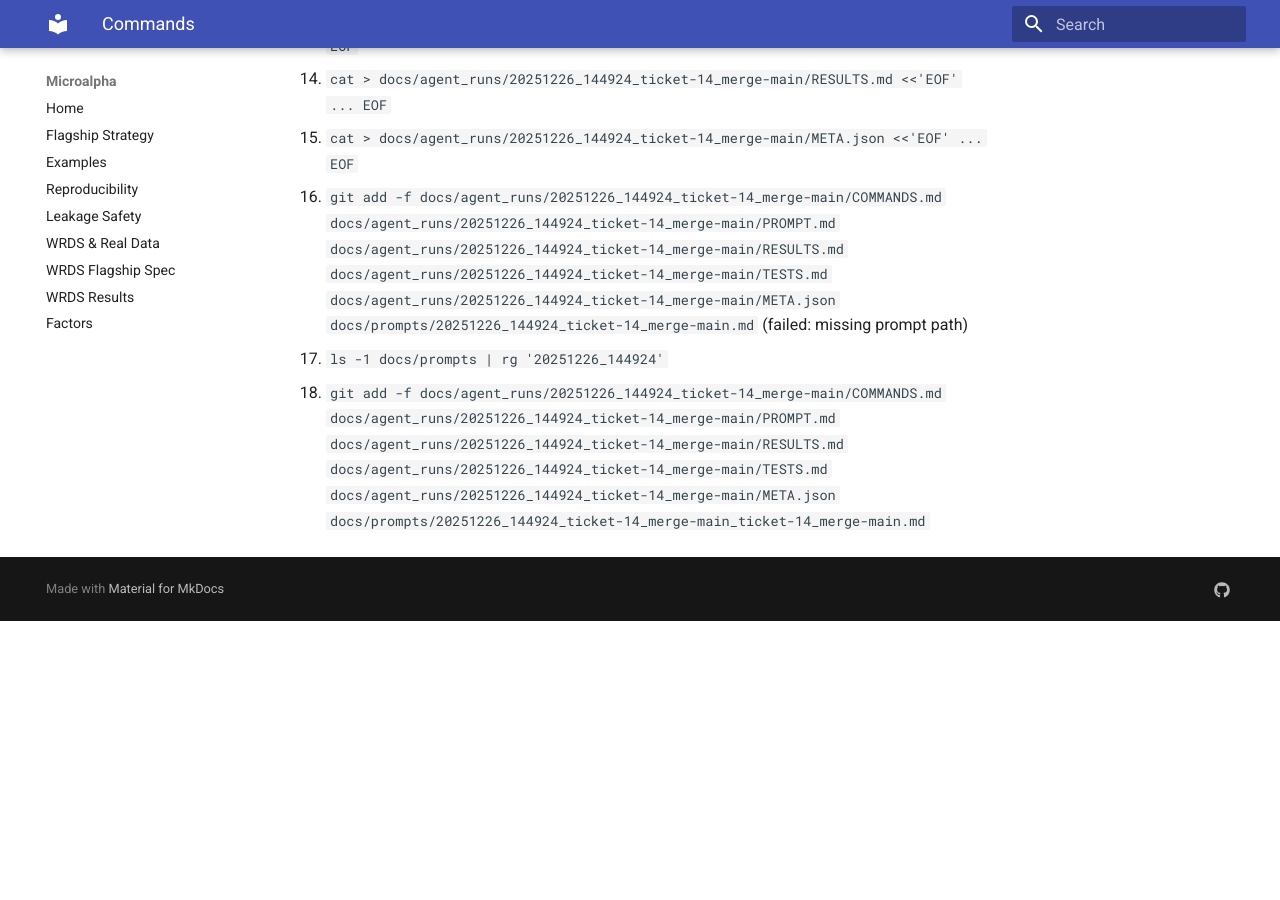
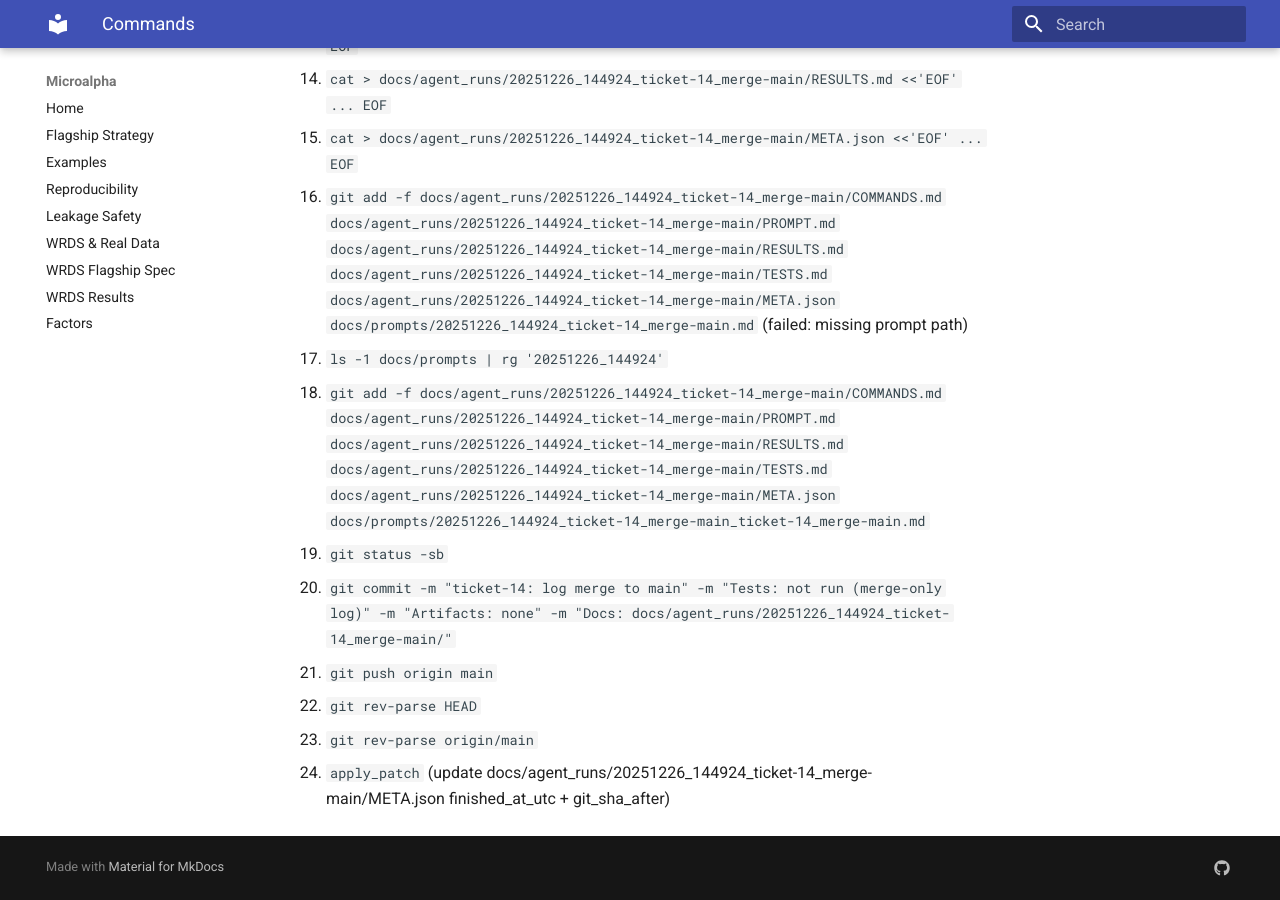
Before and after one commit to MateoBodon/microalpha, an MkDocs documentation site: the page built from docs/agent_runs/20251226_144924_ticket-14_merge-main/COMMANDS.md, in a window 1280 px wide and 900 px high, scrolled down 627 px. Built offline with MkDocs 1.6.1 and Material for MkDocs 9.7.7, drawn with Linux system fonts in a browser that asks for light colours; before the commit the page ends 1248 px from its top, so only the background shows below that.

Commit message:
ticket-14: update merge run log
Tests: not run (merge-only log)

Artifacts: none

Docs: docs/agent_runs/20251226_144924_ticket-14_merge-main/

```diff
--- a/docs/agent_runs/20251226_144924_ticket-14_merge-main/COMMANDS.md
+++ b/docs/agent_runs/20251226_144924_ticket-14_merge-main/COMMANDS.md
@@ -18,3 +18,9 @@
 16. `git add -f docs/agent_runs/20251226_144924_ticket-14_merge-main/COMMANDS.md docs/agent_runs/20251226_144924_ticket-14_merge-main/PROMPT.md docs/agent_runs/20251226_144924_ticket-14_merge-main/RESULTS.md docs/agent_runs/20251226_144924_ticket-14_merge-main/TESTS.md docs/agent_runs/20251226_144924_ticket-14_merge-main/META.json docs/prompts/20251226_144924_ticket-14_merge-main.md` (failed: missing prompt path)
 17. `ls -1 docs/prompts | rg '20251226_144924'`
 18. `git add -f docs/agent_runs/20251226_144924_ticket-14_merge-main/COMMANDS.md docs/agent_runs/20251226_144924_ticket-14_merge-main/PROMPT.md docs/agent_runs/20251226_144924_ticket-14_merge-main/RESULTS.md docs/agent_runs/20251226_144924_ticket-14_merge-main/TESTS.md docs/agent_runs/20251226_144924_ticket-14_merge-main/META.json docs/prompts/20251226_144924_ticket-14_merge-main_ticket-14_merge-main.md`
+19. `git status -sb`
+20. `git commit -m "ticket-14: log merge to main" -m "Tests: not run (merge-only log)" -m "Artifacts: none" -m "Docs: docs/agent_runs/20251226_144924_ticket-14_merge-main/"`
+21. `git push origin main`
+22. `git rev-parse HEAD`
+23. `git rev-parse origin/main`
+24. `apply_patch` (update docs/agent_runs/20251226_144924_ticket-14_merge-main/META.json finished_at_utc + git_sha_after)
--- a/docs/agent_runs/20251226_144924_ticket-14_merge-main/META.json
+++ b/docs/agent_runs/20251226_144924_ticket-14_merge-main/META.json
@@ -2,9 +2,9 @@
   "run_name": "20251226_144924_ticket-14_merge-main",
   "ticket_id": "ticket-14",
   "started_at_utc": "2025-12-26T14:49:24Z",
-  "finished_at_utc": "2025-12-26T20:04:07Z",
+  "finished_at_utc": "2025-12-26T20:12:05Z",
   "git_sha_before": "695a3871edb8f3e0b868a70c5b8ef30437258e59",
-  "git_sha_after": "82a92bcecc0155906b876a7a626f2ccddc569283",
+  "git_sha_after": "143495d2a697f01c3e9aad71e0f321140e1237d6",
   "branch_name": "main",
   "host_env_notes": "macOS-26.0.1-arm64-arm-64bit / python 3.12.2 / started_at_utc derived from local run_name timestamp",
   "dataset_id": "wrds_crsp_export_local (merge only)",
```
